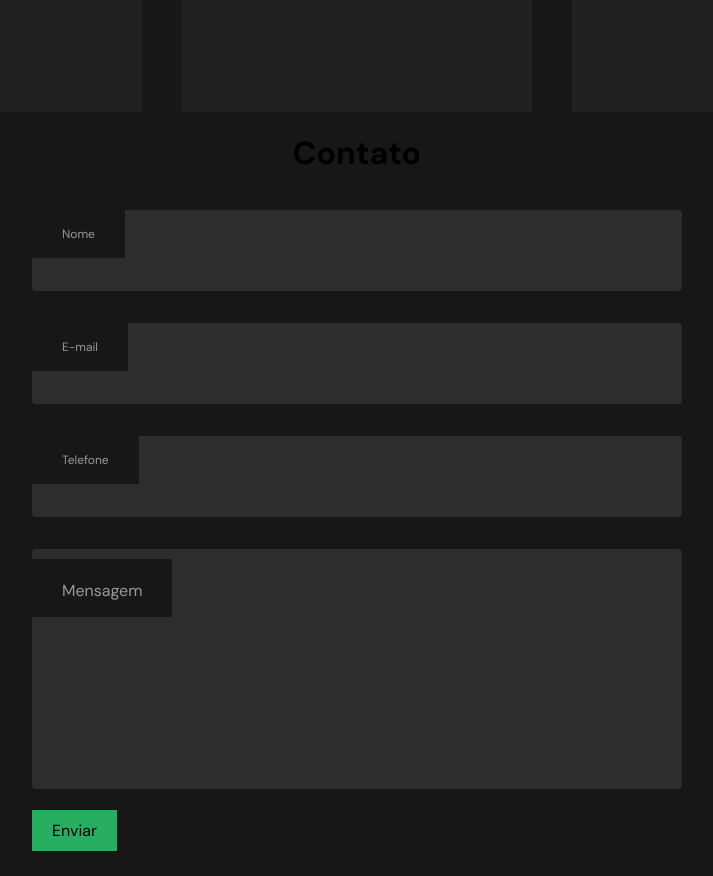
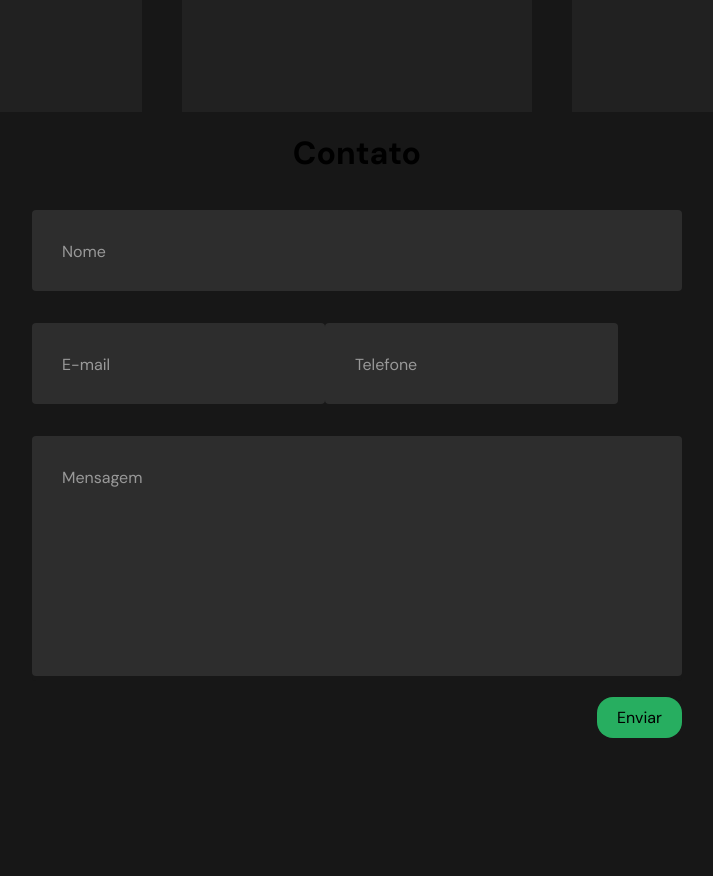
Before and after one commit to rhaneyko/rhaneyko--portfolio, a React (Create React App) app: page / in a window 1280 px wide. Shown: the part 1500-2376 px from the top of the page, without its empty margins (283-996 px from the left). After the commit the page ends 2263 px from the top, so only its background shows below. Built offline with nearby package versions, Linux system fonts and the light colour scheme.

Commit message:
Estilização da página de contato.

```diff
--- a/src/components/Header/styles.css
+++ b/src/components/Header/styles.css
@@ -48,11 +48,12 @@ ul a:hover {
   padding: 10px 20px;
   background-color: #27AE60;
   border: none;
+  border-radius: 1em;
   color: #000;
   font-size: 16px;
   cursor: pointer;
 }
 
 .contact-button:hover {
-  background-color: #60a37c;
+    transform: translateY(1px);
 }
--- a/src/components/Pages/ContactPage/index.js
+++ b/src/components/Pages/ContactPage/index.js
@@ -6,26 +6,29 @@ const ContactPage = () => {
   return (
     <div className="container__contactPage" id="contact">
       <h1>Contato</h1>
-      <form className="row input-container">
+      <div className="row input-container">
         <div className="styled-input wide">
-          <input type="text" />
-          <label for="name">Nome</label>
+          <input type="text" required />
+          <label>Nome</label>
         </div>
-        <div className="styled-input wide">
-          <input type="email" />
-          <label for="email">E-mail</label>
+
+        <div className="styled-input">
+          <input type="text" required />
+          <label>E-mail</label>
         </div>
-        <div className="styled-input wide">
-          <input type="text" />
-          <label>Telefone</label>
+        <div>
+          <div className="styled-input">
+            <input type="text" required />
+            <label>Telefone</label>
+          </div>
         </div>
-        <div className="styled-input wide">
+
+        <div class="styled-input wide">
           <textarea required></textarea>
           <label>Mensagem</label>
         </div>
-
-        <button className="submit-button">Enviar</button>
-      </form>
+        <button className=" submit-button">Enviar</button>
+      </div>
     </div>
   );
 };
--- a/src/components/Pages/ContactPage/styles.css
+++ b/src/components/Pages/ContactPage/styles.css
@@ -4,7 +4,7 @@
 
 
     align-items: center;
-    background-color: #171717;
+
 }
 
 .form__contact {
@@ -14,8 +14,10 @@
 }
 
 
-
-input:focus ~ label, textarea:focus ~ label, input:valid ~ label, textarea:valid ~ label {
+input:focus~label,
+textarea:focus~label,
+input:valid~label,
+textarea:valid~label {
     font-size: 0.75em;
     color: #999;
     top: -5px;
@@ -31,9 +33,9 @@ input:focus ~ label, textarea:focus ~ label, input:valid ~ label, textarea:valid
     border-radius: 4px;
 }
 
-@media only screen and (max-width: 768px){
+@media only screen and (max-width: 768px) {
     .styled-input {
-        width:100%;
+        width: 100%;
     }
 }
 
@@ -46,6 +48,8 @@ input:focus ~ label, textarea:focus ~ label, input:valid ~ label, textarea:valid
     -webkit-transition: all 0.25s ease;
     transition: all 0.25s ease;
     pointer-events: none;
+
+    background: none;
 }
 
 .styled-input.wide {
@@ -65,10 +69,12 @@ textarea {
 }
 
 input:focus,
-textarea:focus { outline: 0; }
+textarea:focus {
+    outline: 0;
+}
 
-input:focus ~ span,
-textarea:focus ~ span {
+input:focus~span,
+textarea:focus~span {
     width: 100%;
     -webkit-transition: all 0.075s ease;
     transition: all 0.075s ease;
@@ -87,14 +93,25 @@ textarea {
 }
 
 .submit-button {
+    float: right;
     padding: 10px 20px;
     background-color: #27AE60;
     border: none;
+    border-radius: 1em;
     color: #000;
     font-size: 16px;
     cursor: pointer;
-  }
 
-  .submit-button:hover {
-    background-color: #60a37c;
-  }
+}
+
+.submit-button:hover {
+    transform: translateY(1px);
+}
+
+@media (max-width: 768px) {
+    .submit-button {
+        width: 100%;
+        float: none;
+        text-align: center;
+    }
+}
```
